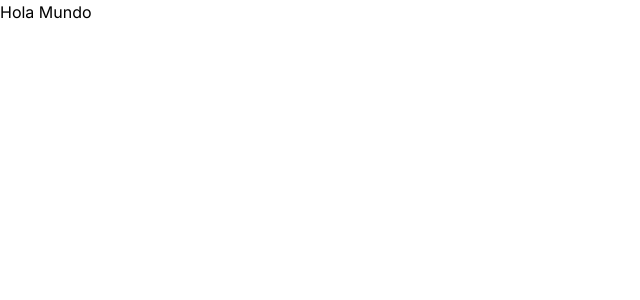
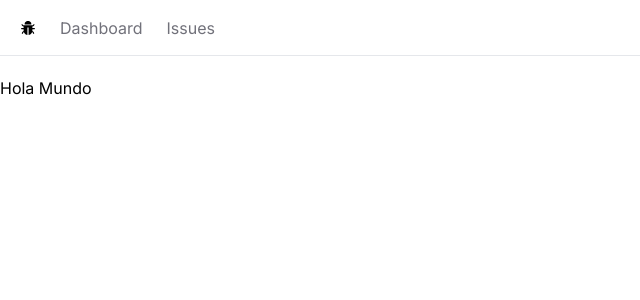
Before and after one commit to armacomiguel/issue-tracker, a Next.js app: page / in a window 1280 px wide. Shown: the top 300 px of the page, without its empty margins (0-640 px from the left). Built offline with nearby package versions, Linux system fonts and the light colour scheme.

Commit message:
Construyendo la barra de navegacion

```diff
--- /dev/null
+++ b/app/NavBar.tsx
@@ -0,0 +1,26 @@
+import Link from 'next/link'
+import React from 'react';
+import { AiFillBug } from 'react-icons/ai';
+
+const NavBar = () => {
+
+    const links = [
+        {label: 'Dashboard', href: '/'},
+        {label: 'Issues',    href: '/Issues'},
+    ];
+  return (
+    <nav className='flex space-x-6 border-b mb-5 px-5 h-14 items-center'>
+        <Link href="/"><AiFillBug/></Link>
+        <ul className='flex space-x-6'>
+            {links.map(link =>
+                <Link
+                    key={link.href}
+                    className='text-zinc-500 hover:text-zinc-800 transition-colors'
+                    href={link.href}>{link.label}</Link>
+            )}
+        </ul>
+    </nav>
+  )
+}
+
+export default NavBar
--- a/app/layout.tsx
+++ b/app/layout.tsx
@@ -1,6 +1,7 @@
 import './globals.css'
 import type { Metadata } from 'next'
 import { Inter } from 'next/font/google'
+import NavBar from './NavBar'
 
 const inter = Inter({ subsets: ['latin'] })
 
@@ -16,7 +17,10 @@
 }) {
   return (
     <html lang="en">
-      <body className={inter.className}>{children}</body>
+      <body className={inter.className}>
+        <NavBar />
+        <main>{children}</main>
+      </body>
     </html>
   )
 }
--- a/package.json
+++ b/package.json
@@ -19,6 +19,7 @@
     "postcss": "8.4.38",
     "react": "18.3.1",
     "react-dom": "18.3.1",
+    "react-icons": "^4.11.0",
     "tailwindcss": "3.4.4",
     "typescript": "5.5.2"
   }
```
Also changed, not shown: 1 other file (tests, documents, lock files or other folders).
